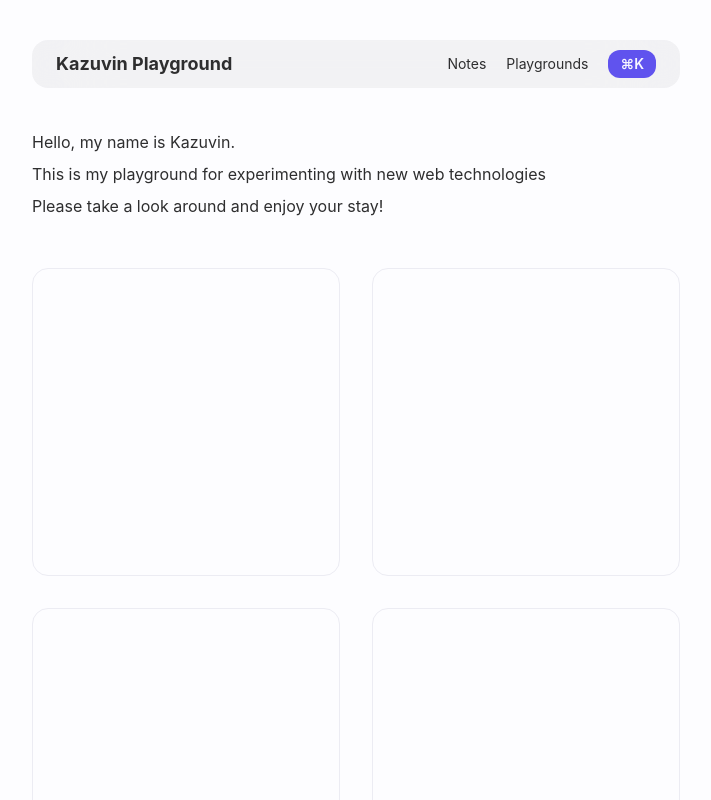
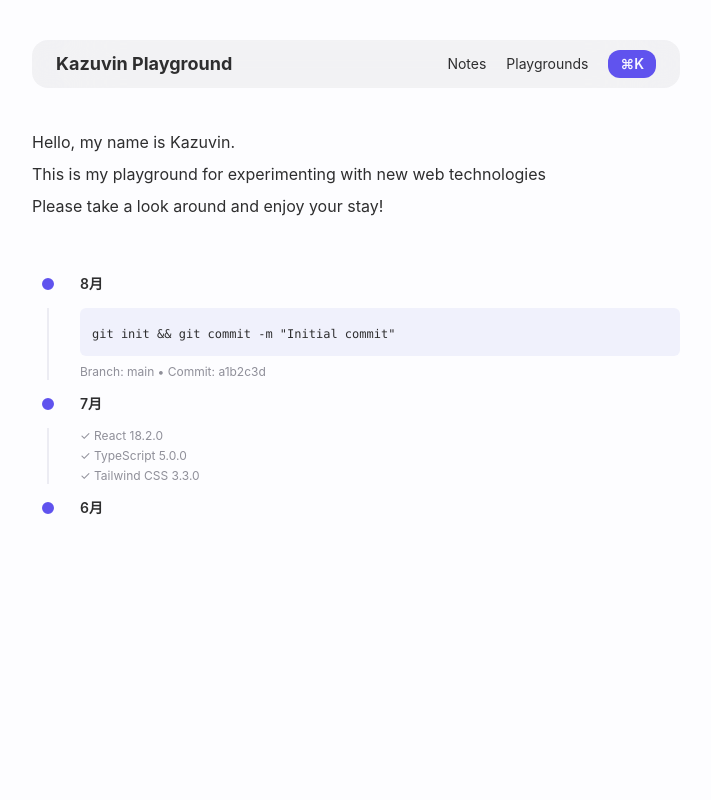
Before and after one commit to kazuvin/kazuvin-playground, a Next.js app: page / in a window 1280 px wide. Shown: the top 800 px of the page, without its empty margins (284-995 px from the left). Built offline with nearby package versions, Linux system fonts and the light colour scheme.

Commit message:
fix: timeline

```diff
--- /dev/null
+++ b/app/components/ui/button/button.tsx
@@ -0,0 +1,31 @@
+import * as React from "react";
+import { cn } from "@/lib/cn";
+import {
+  getButtonClasses,
+  type ButtonVariant,
+  type ButtonSize,
+} from "./variants";
+
+export interface ButtonProps extends React.ComponentProps<"button"> {
+  variant?: ButtonVariant;
+  size?: ButtonSize;
+  asChild?: boolean;
+}
+
+function Button({
+  ref,
+  className,
+  variant = "default",
+  size = "default",
+  ...props
+}: ButtonProps) {
+  return (
+    <button
+      className={cn(getButtonClasses({ variant, size }), className)}
+      ref={ref}
+      {...props}
+    />
+  );
+}
+
+export { Button };
--- /dev/null
+++ b/app/components/ui/button/index.ts
@@ -0,0 +1,2 @@
+export * from "./button";
+export * from "./variants";
--- /dev/null
+++ b/app/components/ui/button/variants.ts
@@ -0,0 +1,33 @@
+export type ButtonVariant = keyof typeof variantClasses;
+export type ButtonSize = keyof typeof sizeClasses;
+
+interface ButtonVariants {
+  variant: ButtonVariant;
+  size: ButtonSize;
+}
+
+export const baseClasses =
+  "inline-flex items-center justify-center gap-2 whitespace-nowrap rounded-md text-sm font-medium transition-colors focus-visible:outline-none focus-visible:ring-1 focus-visible:ring-ring disabled:pointer-events-none disabled:opacity-50 [&_svg]:pointer-events-none [&_svg]:size-4 [&_svg]:shrink-0";
+
+export const variantClasses = {
+  default: "bg-primary text-primary-foreground shadow hover:bg-primary/90",
+  destructive:
+    "bg-destructive text-destructive-foreground shadow-sm hover:bg-destructive/90",
+  outline:
+    "border border-input bg-background shadow-sm hover:bg-accent hover:text-accent-foreground",
+  secondary:
+    "bg-secondary text-secondary-foreground shadow-sm hover:bg-secondary/80",
+  ghost: "hover:bg-accent hover:text-accent-foreground",
+  link: "text-primary underline-offset-4 hover:underline",
+};
+
+export const sizeClasses = {
+  default: "h-9 px-4 py-2",
+  sm: "h-8 rounded-md px-3 text-xs",
+  lg: "h-10 rounded-md px-8",
+  icon: "h-9 w-9",
+};
+
+export function getButtonClasses({ variant, size }: ButtonVariants): string {
+  return `${baseClasses} ${variantClasses[variant]} ${sizeClasses[size]}`;
+}
--- a/app/components/ui/index.ts
+++ b/app/components/ui/index.ts
@@ -1,2 +1,4 @@
+export * from "./button";
 export * from "./command";
 export * from "./dialog";
+export * from "./timeline";
--- /dev/null
+++ b/app/components/ui/timeline/index.ts
@@ -0,0 +1 @@
+export * from "./timeline";
--- /dev/null
+++ b/app/components/ui/timeline/timeline.tsx
@@ -0,0 +1,166 @@
+import * as React from "react";
+import { cn } from "@/lib/cn";
+
+function Timeline({ ref, className, ...props }: React.ComponentProps<"ol">) {
+  return <ol ref={ref} className={cn("relative", className)} {...props} />;
+}
+
+function TimelineItem({
+  ref,
+  className,
+  ...props
+}: React.ComponentProps<"li">) {
+  return <li ref={ref} className={cn("relative", className)} {...props} />;
+}
+
+function TimelineConnector({
+  className,
+  ...props
+}: React.HTMLAttributes<HTMLDivElement>) {
+  return (
+    <div
+      className={cn(
+        "bg-border absolute top-0 left-[15px] h-full w-[2px]",
+        className
+      )}
+      {...props}
+    />
+  );
+}
+
+interface TimelineDotProps extends React.HTMLAttributes<HTMLDivElement> {
+  isActive?: boolean;
+  isCompleted?: boolean;
+}
+
+function TimelineDot({
+  className,
+  isActive = false,
+  isCompleted = false,
+  ...props
+}: TimelineDotProps) {
+  return (
+    <div
+      className={cn(
+        "bg-background size-3 rounded-full border-2",
+        isActive && "border-primary bg-primary",
+        isCompleted && !isActive && "border-primary bg-primary",
+        !isActive && !isCompleted && "border-muted-foreground",
+        className
+      )}
+      {...props}
+    />
+  );
+}
+
+interface TimelineIconProps extends React.HTMLAttributes<HTMLDivElement> {
+  isActive?: boolean;
+  isCompleted?: boolean;
+}
+
+function TimelineIcon({
+  className,
+  isActive = false,
+  isCompleted = false,
+  children,
+  ...props
+}: TimelineIconProps) {
+  return (
+    <div
+      className={cn(
+        "bg-background flex size-8 items-center justify-center rounded-full border-2",
+        isActive && "border-primary bg-primary text-primary-foreground",
+        isCompleted && !isActive && "border-primary bg-background text-primary",
+        !isActive && !isCompleted && "border-muted-foreground",
+        className
+      )}
+      {...props}
+    >
+      {children}
+    </div>
+  );
+}
+
+function TimelineIndicator({
+  className,
+  ...props
+}: React.HTMLAttributes<HTMLDivElement>) {
+  return (
+    <div
+      className={cn(
+        "relative flex size-8 shrink-0 items-center justify-center",
+        className
+      )}
+      {...props}
+    />
+  );
+}
+
+function TimelineHeader({
+  className,
+  ...props
+}: React.HTMLAttributes<HTMLDivElement>) {
+  return (
+    <div className={cn("flex items-center gap-4 pb-2", className)} {...props} />
+  );
+}
+
+function TimelineContent({
+  className,
+  ...props
+}: React.HTMLAttributes<HTMLDivElement>) {
+  return (
+    <div className={cn("relative flex gap-4 pb-2", className)} {...props} />
+  );
+}
+
+function TimelineSeparator({
+  className,
+  ...props
+}: React.HTMLAttributes<HTMLDivElement>) {
+  return (
+    <div className={cn("relative flex w-8 shrink-0", className)} {...props} />
+  );
+}
+
+function TimelineBody({
+  className,
+  ...props
+}: React.HTMLAttributes<HTMLDivElement>) {
+  return <div className={cn("flex-1", className)} {...props} />;
+}
+
+interface TimelineTitleProps extends React.HTMLAttributes<HTMLDivElement> {
+  isActive?: boolean;
+}
+
+function TimelineTitle({
+  className,
+  isActive = false,
+  ...props
+}: TimelineTitleProps) {
+  return (
+    <div
+      className={cn(
+        "text-sm leading-none font-semibold",
+        isActive && "text-primary",
+        className
+      )}
+      {...props}
+    />
+  );
+}
+
+export {
+  Timeline,
+  TimelineItem,
+  TimelineConnector,
+  TimelineDot,
+  TimelineIcon,
+  TimelineIndicator,
+  TimelineHeader,
+  TimelineTitle,
+  TimelineContent,
+  TimelineSeparator,
+  TimelineBody,
+};
--- a/app/page.tsx
+++ b/app/page.tsx
@@ -1,3 +1,16 @@
+import {
+  Timeline,
+  TimelineItem,
+  TimelineConnector,
+  TimelineDot,
+  TimelineIndicator,
+  TimelineHeader,
+  TimelineTitle,
+  TimelineContent,
+  TimelineSeparator,
+  TimelineBody,
+} from "@/app/components/ui";
+
 export default function Home() {
   return (
     <div className="space-y-12">
@@ -13,13 +26,62 @@ export default function Home() {
         </p>
       </div>
 
-      <section className="grid grid-cols-2 gap-8">
-        {Array.from({ length: 8 }).map((_, index) => (
-          <div
-            key={index}
-            className="border-border grid aspect-square place-items-center rounded-2xl border text-2xl"
-          ></div>
-        ))}
+      <section>
+        <Timeline>
+          <TimelineItem>
+            <TimelineHeader>
+              <TimelineIndicator>
+                <TimelineDot isCompleted />
+              </TimelineIndicator>
+              <TimelineTitle>8月</TimelineTitle>
+            </TimelineHeader>
+            <TimelineContent>
+              <TimelineSeparator>
+                <TimelineConnector />
+              </TimelineSeparator>
+              <TimelineBody>
+                <div className="space-y-2">
+                  <div className="bg-muted rounded-md p-3">
+                    <code className="text-xs">
+                      git init && git commit -m &quot;Initial commit&quot;
+                    </code>
+                  </div>
+                  <p className="text-muted-foreground text-xs">
+                    Branch: main • Commit: a1b2c3d
+                  </p>
+                </div>
+              </TimelineBody>
+            </TimelineContent>
+          </TimelineItem>
+          <TimelineItem>
+            <TimelineHeader>
+              <TimelineIndicator>
+                <TimelineDot isCompleted />
+              </TimelineIndicator>
+              <TimelineTitle>7月</TimelineTitle>
+            </TimelineHeader>
+            <TimelineContent>
+              <TimelineSeparator>
+                <TimelineConnector />
+              </TimelineSeparator>
+              <TimelineBody>
+                <div className="text-muted-foreground space-y-1 text-xs">
+                  <p>✓ React 18.2.0</p>
+                  <p>✓ TypeScript 5.0.0</p>
+                  <p>✓ Tailwind CSS 3.3.0</p>
+                </div>
+              </TimelineBody>
+            </TimelineContent>
+          </TimelineItem>
+          <TimelineItem>
+            <TimelineHeader>
+              <TimelineIndicator>
+                <TimelineDot isCompleted />
+              </TimelineIndicator>
+              <TimelineTitle>6月</TimelineTitle>
+            </TimelineHeader>
+          </TimelineItem>
+        </Timeline>
       </section>
     </div>
   );
```
Also changed, not shown: 1 other file (tests, documents, lock files or other folders).
